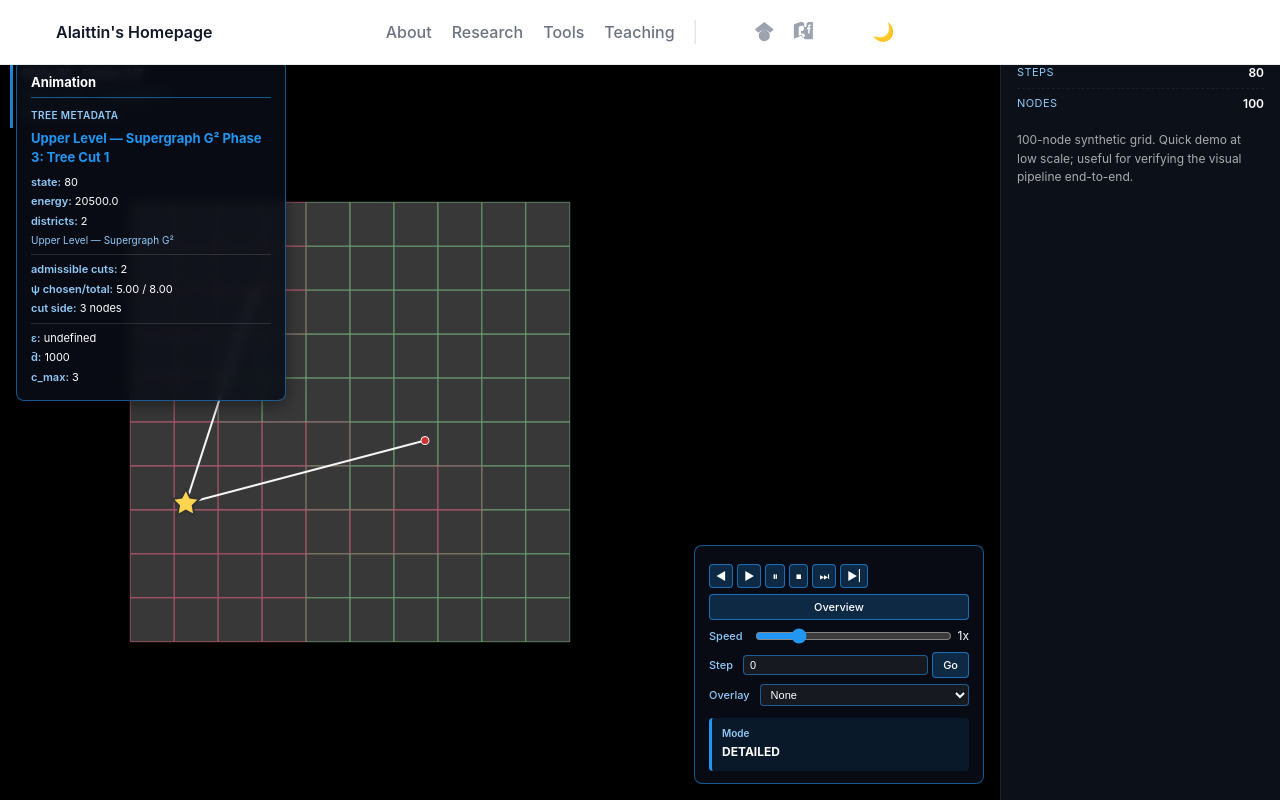
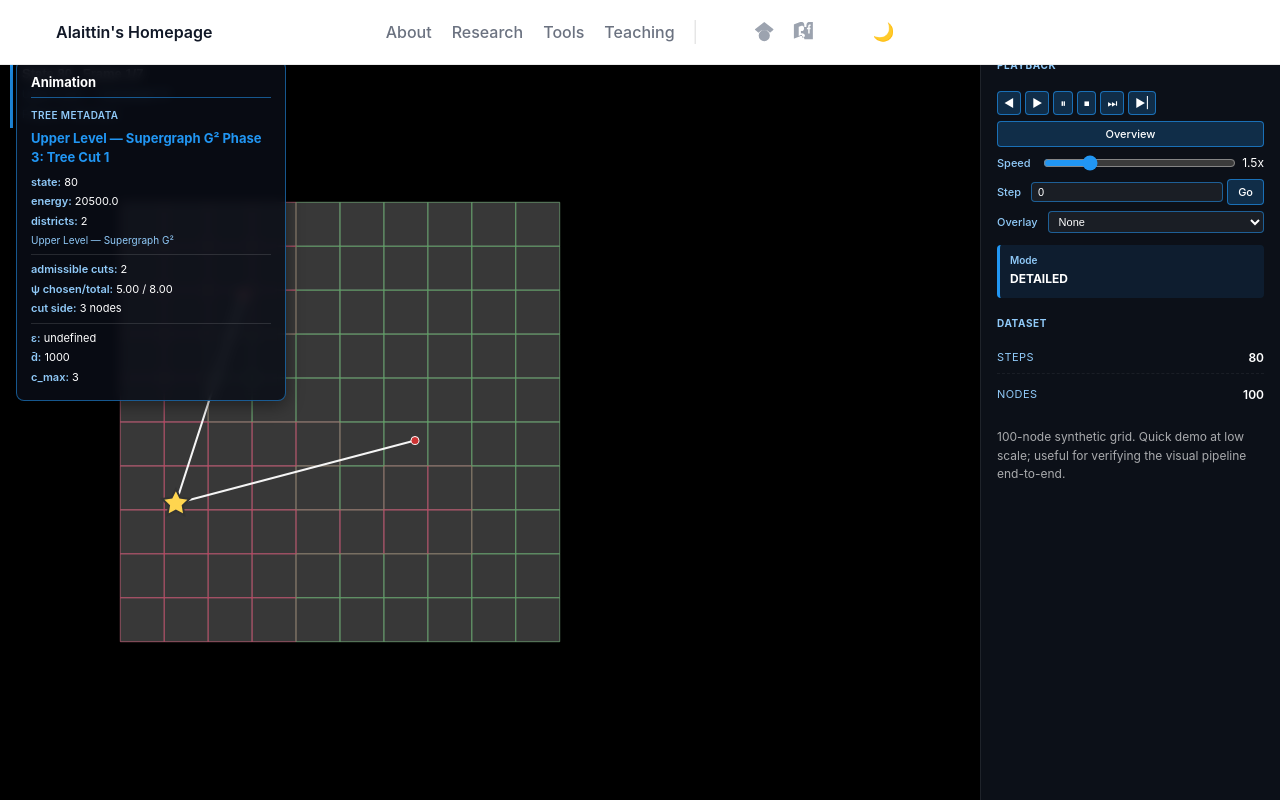
Before and after one commit to kirtisoglu/Website, a SvelteKit app: page /research/falcom/dashboard in a window 1280 px wide. Shown: the top 800 px of the page. Built offline with nearby package versions, Linux system fonts and the light colour scheme; some icons are missing.

Commit message:
re-position controller

```diff
--- a/src/lib/falcomplot/FalcomPlot.svelte
+++ b/src/lib/falcomplot/FalcomPlot.svelte
@@ -8,13 +8,21 @@
   export let showEnsembleSelect = true;
   // showStatusLog — render the rolling status log inside the sidebar. Default false (less visual noise).
   export let showStatusLog = false;
+  // externalControlsEl — when provided, FalcomPlot does NOT render its
+  // own bottom-right control panel. Instead it wires the buttons inside
+  // this externally-supplied element (which must contain elements with
+  // the standard `fp-*` ids — typically <FalcomPlotControls /> rendered
+  // by the host). Lets the host position the controls anywhere
+  // (e.g., inside a sidebar).
+  export let externalControlsEl = null;
 
   let canvas;
-  let controlsEl;
+  let internalControlsEl;
   let sidebarEl;
   let statusEl;
   let treeMetaEl;
   let tooltipEl;
+  $: controlsEl = externalControlsEl || internalControlsEl;
 
   let cleanup = () => {};
   let mounted = false;
@@ -47,9 +55,13 @@
   onMount(remount);
   onDestroy(() => cleanup());
 
-  // Re-mount whenever dataPath changes
+  // Re-mount whenever dataPath OR the externally-provided controls
+  // element changes. tick() makes sure DOM is ready; remount tears down
+  // + re-inits.
   $: if (mounted && dataPath) {
-    // tick() makes sure DOM is ready; remount tears down + re-inits
+    remount();
+  }
+  $: if (mounted && externalControlsEl) {
     remount();
   }
 </script>
@@ -57,8 +69,9 @@
 <div class="fp-root">
   <canvas bind:this={canvas} class="fp-canvas"></canvas>
 
-  <!-- Control panel: bottom-right -->
-  <div class="fp-controls" bind:this={controlsEl}>
+  {#if !externalControlsEl}
+    <!-- Control panel: bottom-right (only when host hasn't supplied its own) -->
+    <div class="fp-controls" bind:this={internalControlsEl}>
       <div class="fp-row fp-buttons">
         <button id="fp-prevBtn" title="Previous frame">◀</button>
         <button id="fp-playBtn" title="Play">▶</button>
@@ -97,6 +110,7 @@
         <div class="fp-mode-aux"><span id="fp-currentColoringMode"></span></div>
       </div>
     </div>
+  {/if}
 
   <!-- Sidebar: top-right -->
   <aside class="fp-sidebar" bind:this={sidebarEl}>
--- /dev/null
+++ b/src/lib/falcomplot/FalcomPlotControls.svelte
@@ -0,0 +1,112 @@
+<script>
+  // The control buttons for a FalcomPlot. Designed to be hosted by the
+  // page (e.g., embedded in a sidebar) so the canvas stays unobstructed.
+  // Element IDs use the `fp-` prefix expected by mountFalcomPlot.
+  export let showEnsembleSelect = true;
+</script>
+
+<div class="fpc">
+  <div class="fpc-row fpc-buttons">
+    <button id="fp-prevBtn" title="Previous frame">◀</button>
+    <button id="fp-playBtn" title="Play">▶</button>
+    <button id="fp-pauseBtn" title="Pause">⏸</button>
+    <button id="fp-stopBtn" title="Stop / reset">⏹</button>
+    <button id="fp-finalBtn" title="Jump to last step">⏭</button>
+    <button id="fp-nextBtn" title="Next frame">▶|</button>
+  </div>
+  <div class="fpc-row">
+    <button id="fp-toggleDetailBtn" class="fpc-wide-btn">Overview</button>
+  </div>
+  <div class="fpc-row fpc-row-inline">
+    <label for="fp-speedSlider">Speed</label>
+    <input type="range" id="fp-speedSlider" min="0.5" max="5" step="0.5" value="1.5" />
+    <span id="fp-speedLabel">1.5x</span>
+  </div>
+  <div class="fpc-row fpc-row-inline">
+    <label for="fp-iterationInput">Step</label>
+    <input type="number" id="fp-iterationInput" min="0" value="0" />
+    <button id="fp-goBtn">Go</button>
+  </div>
+  {#if showEnsembleSelect}
+    <div class="fpc-row fpc-row-inline">
+      <label for="fp-ensembleSelect">Overlay</label>
+      <select id="fp-ensembleSelect">
+        <option value="none">None</option>
+        <option value="boundary">Boundary frequency</option>
+        <option value="facility">Facility frequency</option>
+        <option value="capacity">Capacity utilisation</option>
+      </select>
+    </div>
+  {/if}
+  <div class="fpc-mode">
+    <div class="fpc-mode-label">Mode</div>
+    <div class="fpc-mode-value"><span id="fp-currentViewMode">DETAILED</span></div>
+    <div class="fpc-mode-aux"><span id="fp-currentColoringMode"></span></div>
+  </div>
+</div>
+
+<style>
+  .fpc {
+    font-size: 12px;
+    color: #fff;
+  }
+
+  .fpc :global(label) {
+    color: #90caf9;
+    font-size: 11px;
+    font-weight: 500;
+    margin-right: 6px;
+  }
+
+  .fpc :global(button) {
+    padding: 5px 10px;
+    background: rgba(33, 150, 243, 0.22);
+    color: #fff;
+    border: 1px solid rgba(33, 150, 243, 0.65);
+    border-radius: 4px;
+    cursor: pointer;
+    font-size: 11px;
+    font-weight: 500;
+    transition: background 120ms;
+  }
+  .fpc :global(button:hover) { background: rgba(33, 150, 243, 0.55); }
+  .fpc :global(button:active) { background: rgba(33, 150, 243, 0.85); }
+
+  .fpc :global(input[type='number']),
+  .fpc :global(select) {
+    background: rgba(255, 255, 255, 0.06);
+    color: #fff;
+    border: 1px solid rgba(33, 150, 243, 0.55);
+    border-radius: 4px;
+    padding: 3px 6px;
+    font-size: 11px;
+    flex: 1;
+    min-width: 0;
+  }
+  .fpc :global(select option) {
+    background: #0c1018;
+    color: #fff;
+  }
+
+  .fpc :global(input[type='range']) {
+    accent-color: #2196f3;
+    flex: 1;
+    min-width: 0;
+  }
+
+  .fpc-row { margin: 6px 0; display: flex; gap: 4px; flex-wrap: wrap; }
+  .fpc-buttons :global(button) { padding: 4px 6px; flex: 0 0 auto; }
+  .fpc-row-inline { align-items: center; }
+  .fpc-wide-btn { width: 100%; }
+
+  .fpc-mode {
+    margin-top: 12px;
+    padding: 8px 10px;
+    background: rgba(33, 150, 243, 0.1);
+    border-radius: 4px;
+    border-left: 3px solid #2196f3;
+  }
+  .fpc-mode-label { font-size: 10px; font-weight: 600; color: #90caf9; }
+  .fpc-mode-value { font-size: 12px; font-weight: 700; color: #fff; margin-top: 2px; }
+  .fpc-mode-aux { font-size: 10px; color: #bbdefb; margin-top: 2px; }
+</style>
--- a/src/lib/falcomplot/config.js
+++ b/src/lib/falcomplot/config.js
@@ -16,7 +16,7 @@ export const CONFIG = {
         blockFill: "rgba(80,80,80,0.7)",      // Lighter gray, more opaque for visibility
         blockStroke: "rgba(180,180,180,0.9)", // Much lighter stroke for clear boundaries
     },
-    animationDuration: 400,
+    animationDuration: 180,
     framePadding: 40,
     highlightFlashDuration: 600,
     debug: false,
--- a/src/routes/(fullscreen)/research/falcom/dashboard/+page.svelte
+++ b/src/routes/(fullscreen)/research/falcom/dashboard/+page.svelte
@@ -9,10 +9,15 @@
    */
   import { onMount } from 'svelte';
   import FalcomPlot from '$lib/falcomplot/FalcomPlot.svelte';
+  import FalcomPlotControls from '$lib/falcomplot/FalcomPlotControls.svelte';
 
   let datasets = [];
   let selectedId = null;
   let loadErr = null;
+  // Host element for the playback controls — bound to the sidebar
+  // wrapper so FalcomPlot wires its buttons there instead of floating
+  // them over the canvas.
+  let controlsEl;
 
   $: dataPath = selectedId ? `/falcomplot/${selectedId}` : null;
   $: selected = datasets.find((d) => d.id === selectedId) || null;
@@ -66,7 +71,12 @@
   <main class="stage">
     {#if dataPath}
       {#key dataPath}
-        <FalcomPlot {dataPath} showEnsembleSelect={true} showStatusLog={false} />
+        <FalcomPlot
+          {dataPath}
+          showEnsembleSelect={false}
+          showStatusLog={false}
+          externalControlsEl={controlsEl}
+        />
       {/key}
     {:else if loadErr}
       <div class="empty err">
@@ -78,8 +88,17 @@
     {/if}
   </main>
 
+  <aside class="meta">
+    <section class="meta-section">
+      <h3 class="meta-title">Playback</h3>
+      <div class="controls-host" bind:this={controlsEl}>
+        <FalcomPlotControls showEnsembleSelect={true} />
+      </div>
+    </section>
+
     {#if selected}
-    <aside class="meta">
+      <section class="meta-section">
+        <h3 class="meta-title">Dataset</h3>
         <div class="meta-row">
           <span class="k">Steps</span>
           <span class="v">{selected.total_steps}</span>
@@ -89,8 +108,9 @@
           <span class="v">{selected.graph_nodes}</span>
         </div>
         <p class="desc">{selected.description}</p>
+      </section>
+    {/if}
   </aside>
-  {/if}
 </div>
 
 <style>
@@ -99,7 +119,7 @@
     inset: 0;
     display: grid;
     grid-template-rows: 44px 1fr;
-    grid-template-columns: 1fr 280px;
+    grid-template-columns: 1fr 300px;
     background: #07090e;
     color: #e7eaf0;
     font-family: -apple-system, BlinkMacSystemFont, 'Segoe UI', Arial, sans-serif;
@@ -178,7 +198,22 @@
     overflow-y: auto;
     font-size: 12px;
     color: #cbd2dc;
+    display: flex;
+    flex-direction: column;
+    gap: 18px;
   }
+
+  .meta-section { display: flex; flex-direction: column; gap: 6px; }
+  .meta-title {
+    margin: 0 0 6px 0;
+    font-size: 10px;
+    font-weight: 700;
+    color: #90caf9;
+    text-transform: uppercase;
+    letter-spacing: 0.06em;
+  }
+
+  .controls-host { width: 100%; }
 
   .meta-row {
     display: flex;
```
Also changed, not shown: src/lib/falcomplot/animationController.js, src/lib/falcomplot/mountFalcomPlot.js. Lines whose indentation alone changed are shown as unchanged.
